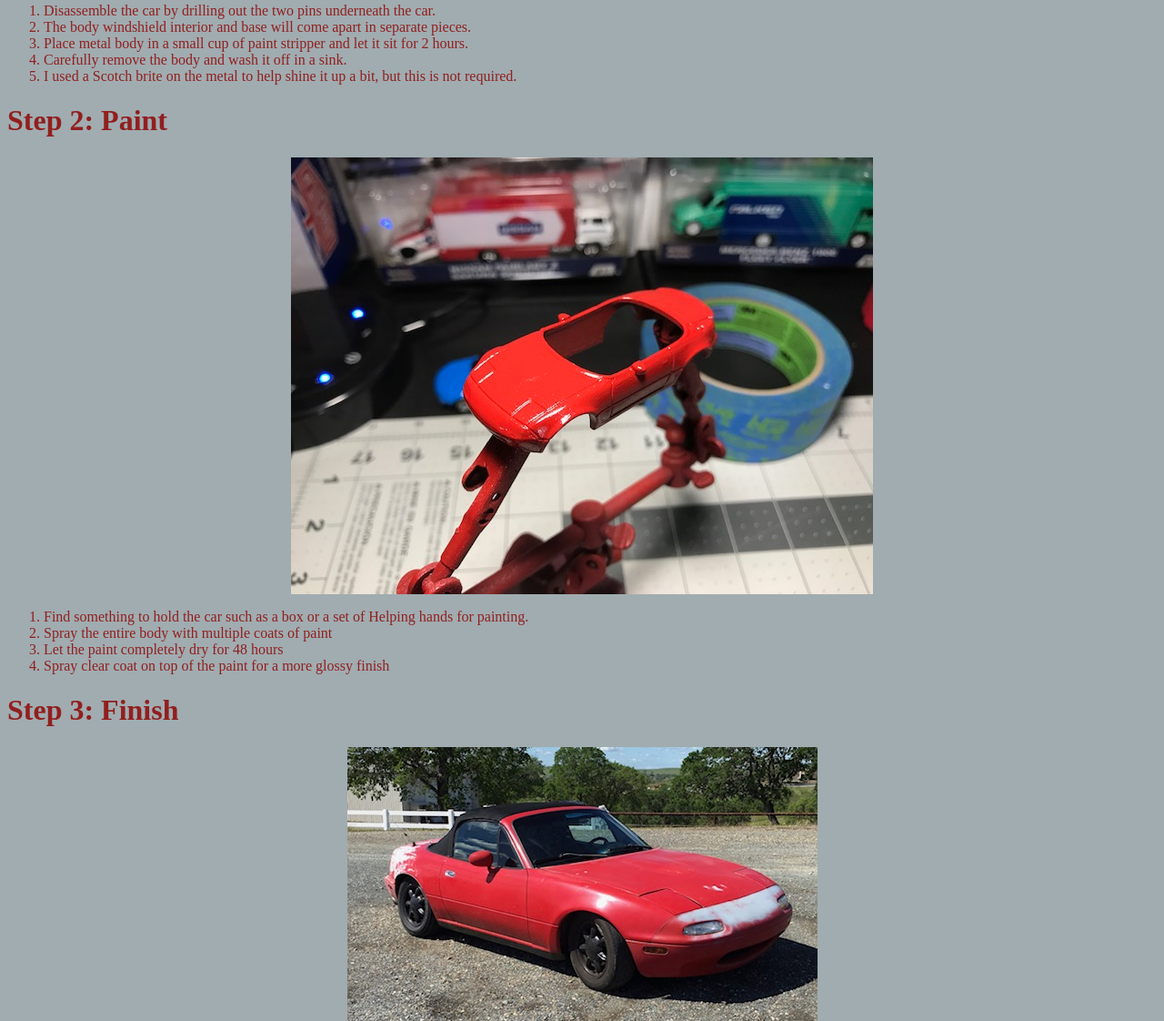
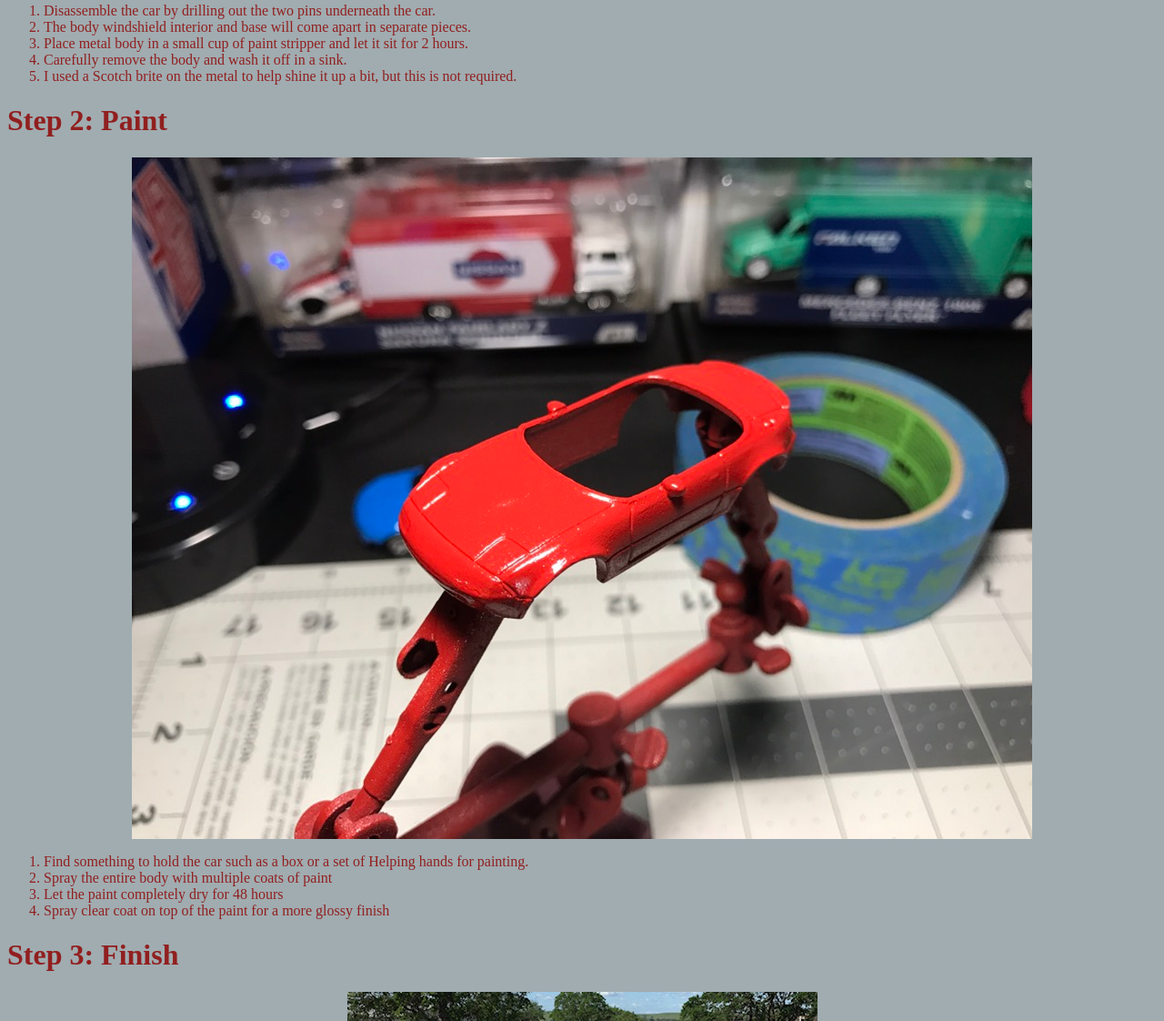
Before and after one commit to Mowshi/web-dev-homework, a plain HTML site: page assignment-08/index.html in a window 1280 px wide. Shown: the part 880-2002 px from the top of the page at 91% size. Drawn offline with Linux system fonts and the light colour scheme.

Commit message:
picture changed

```diff
--- a/assignment-08/index.html
+++ b/assignment-08/index.html
@@ -103,7 +103,7 @@
 
     <div id="Step 2" class="container">
       <h1>Step 2: Paint</h1>
-      <img src="images/miata2.JPG">
+      <img src="images/miatav2.jpg">
       <ol>
         <li>Find something to hold the car such as a box or a set of Helping hands for painting.</li>
         <li>Spray the entire body with multiple coats of paint</li>
```
Also changed, not shown: assignment-08/images/miatav2.jpg (added).
